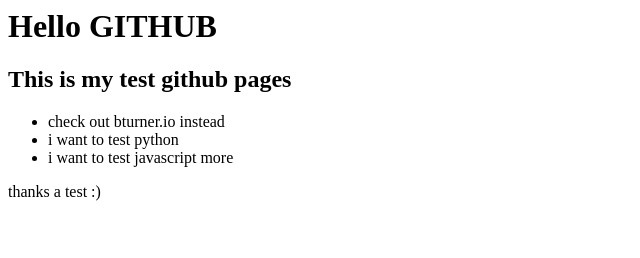
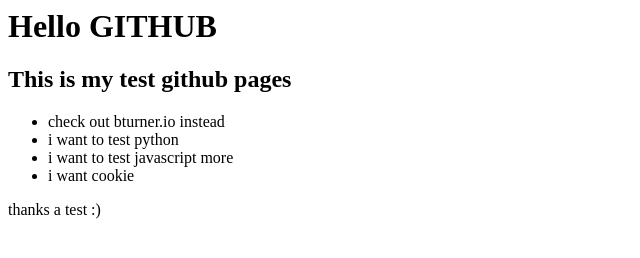
Before and after one commit to b-turner/b-turner.github.io, a plain HTML site: page index.html in a window 1280 px wide. Shown: the whole page, without its empty margins (0-640 px from the left). Drawn offline with Linux system fonts and the light colour scheme.

Commit message:
added li that does nothing
i want cookie

```diff
--- a/index.html
+++ b/index.html
@@ -8,6 +8,7 @@
     <li>check out bturner.io instead</li>
     <li>i want to test python</li>
     <li>i want to test javascript more</li>
+    <li>i want cookie</li>
   </ul>
   <footer>thanks a test :)</footer>
 </body>
```
